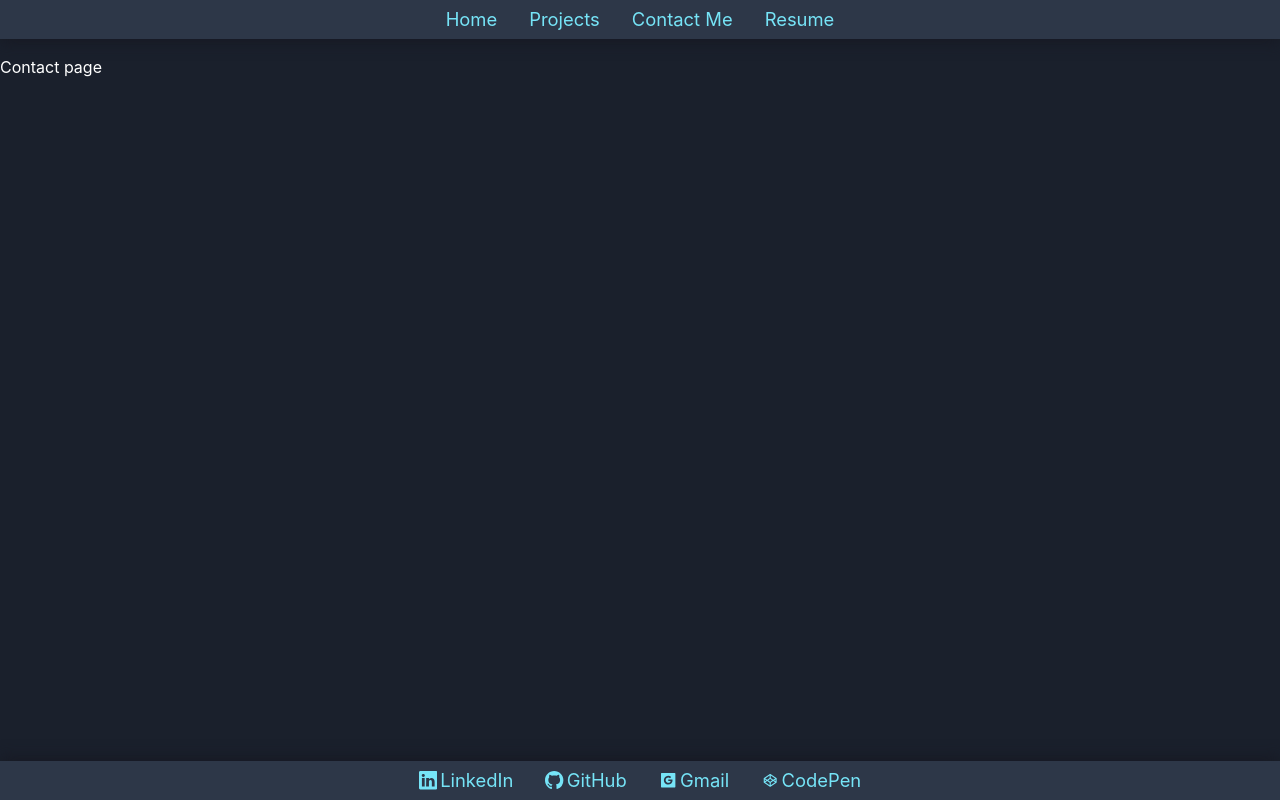
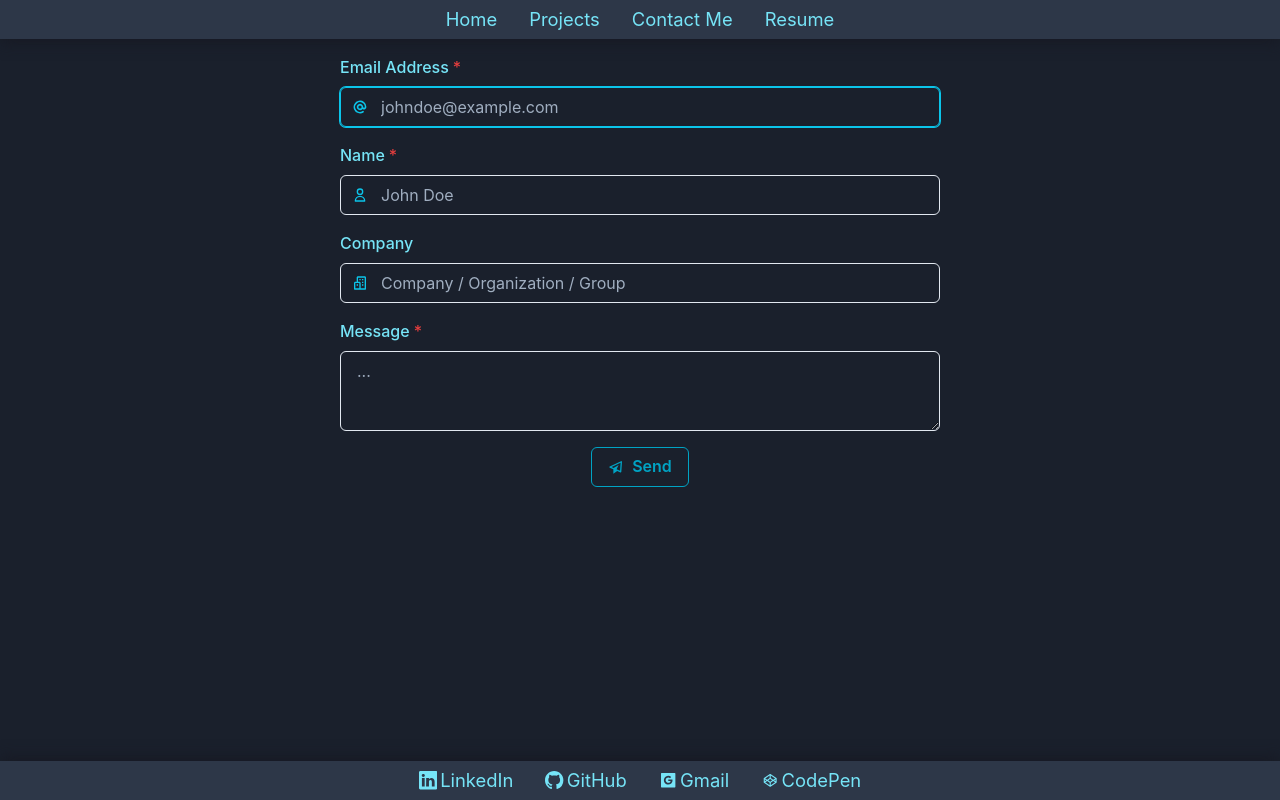
Before and after one commit to sbolande/portfolio, a React (Create React App) app: page /contact in a window 1280 px wide. Built offline with nearby package versions, Linux system fonts and the light colour scheme.

Commit message:
Created ContactForm.js

```diff
--- /dev/null
+++ b/src/components/Contact/ContactForm.js
@@ -0,0 +1,99 @@
+import {
+  chakra,
+  theme,
+  Button,
+  FormControl,
+  FormLabel,
+  Input,
+  InputGroup,
+  InputLeftElement,
+  VStack,
+  Textarea,
+} from "@chakra-ui/react";
+import { HiAtSymbol, HiOutlineUser } from "react-icons/hi";
+import { BiPaperPlane, BiBuildings } from "react-icons/bi";
+
+export default function ContactForm() {
+  const handleSubmit = (e) => {
+    e.preventDefault();
+  };
+
+  return (
+    <chakra.form margin="auto" w="85vw" maxW="600px" onSubmit={handleSubmit}>
+      <VStack spacing="1rem">
+        <FormControl isRequired>
+          <FormLabel htmlFor="email" color="cyan.300">
+            Email Address
+          </FormLabel>
+          <InputGroup>
+            <InputLeftElement
+              pointerEvents="none"
+              children={<HiAtSymbol color={theme.colors.cyan["400"]} />}
+            />
+            <Input
+              id="email"
+              type="email"
+              placeholder="johndoe@example.com"
+              focusBorderColor="cyan.400"
+              required
+              autoFocus
+            />
+          </InputGroup>
+        </FormControl>
+        <FormControl isRequired>
+          <FormLabel htmlFor="name" color="cyan.300">
+            Name
+          </FormLabel>
+          <InputGroup>
+            <InputLeftElement
+              pointerEvents="none"
+              children={<HiOutlineUser color={theme.colors.cyan["400"]} />}
+            />
+            <Input
+              id="name"
+              placeholder="John Doe"
+              focusBorderColor="cyan.400"
+              required
+            />
+          </InputGroup>
+        </FormControl>
+        <FormControl>
+          <FormLabel htmlFor="org" color="cyan.300">
+            Company
+          </FormLabel>
+          <InputGroup>
+            <InputLeftElement
+              pointerEvents="none"
+              children={<BiBuildings color={theme.colors.cyan["400"]} />}
+            />
+            <Input
+              id="org"
+              placeholder="Company / Organization / Group"
+              focusBorderColor="cyan.400"
+              required
+            />
+          </InputGroup>
+        </FormControl>
+        <FormControl isRequired>
+          <FormLabel htmlFor="message" color="cyan.300">
+            Message
+          </FormLabel>
+          <Textarea
+            id="message"
+            placeholder="..."
+            focusBorderColor="cyan.400"
+            required
+          />
+        </FormControl>
+        <Button
+          variant="outline"
+          colorScheme="cyan"
+          _hover={{ bg: "cyan.400", color: "cyan.800" }}
+          leftIcon={<BiPaperPlane />}
+        >
+          Send
+        </Button>
+      </VStack>
+    </chakra.form>
+  );
+}
--- a/src/pages/Contact.js
+++ b/src/pages/Contact.js
@@ -1,7 +1,8 @@
+import ContactForm from "../components/Contact/ContactForm";
 import useDocumentTitle from "../hooks/useDocumentTitle";
 
 export default function Contact() {
   useDocumentTitle("Contact Me");
 
-  return <p>Contact page</p>;
+  return <ContactForm />;
 }
```
